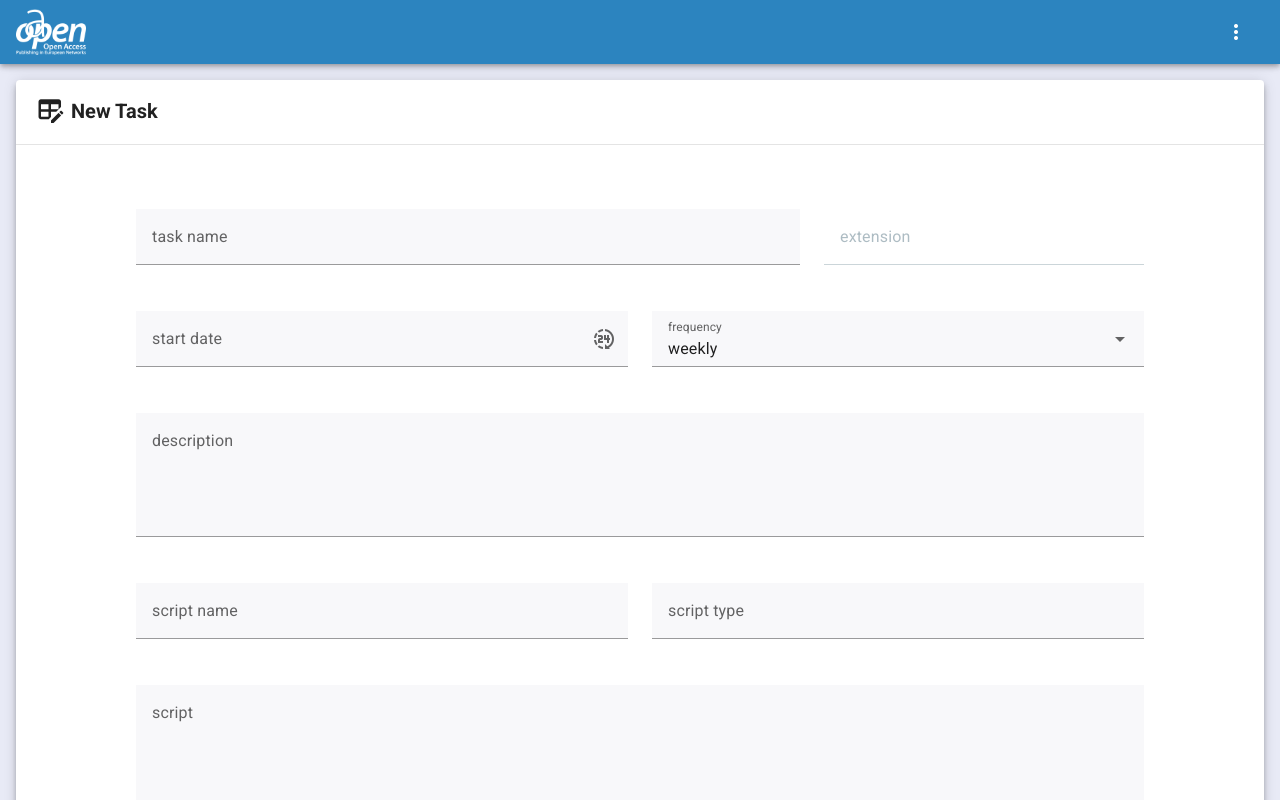
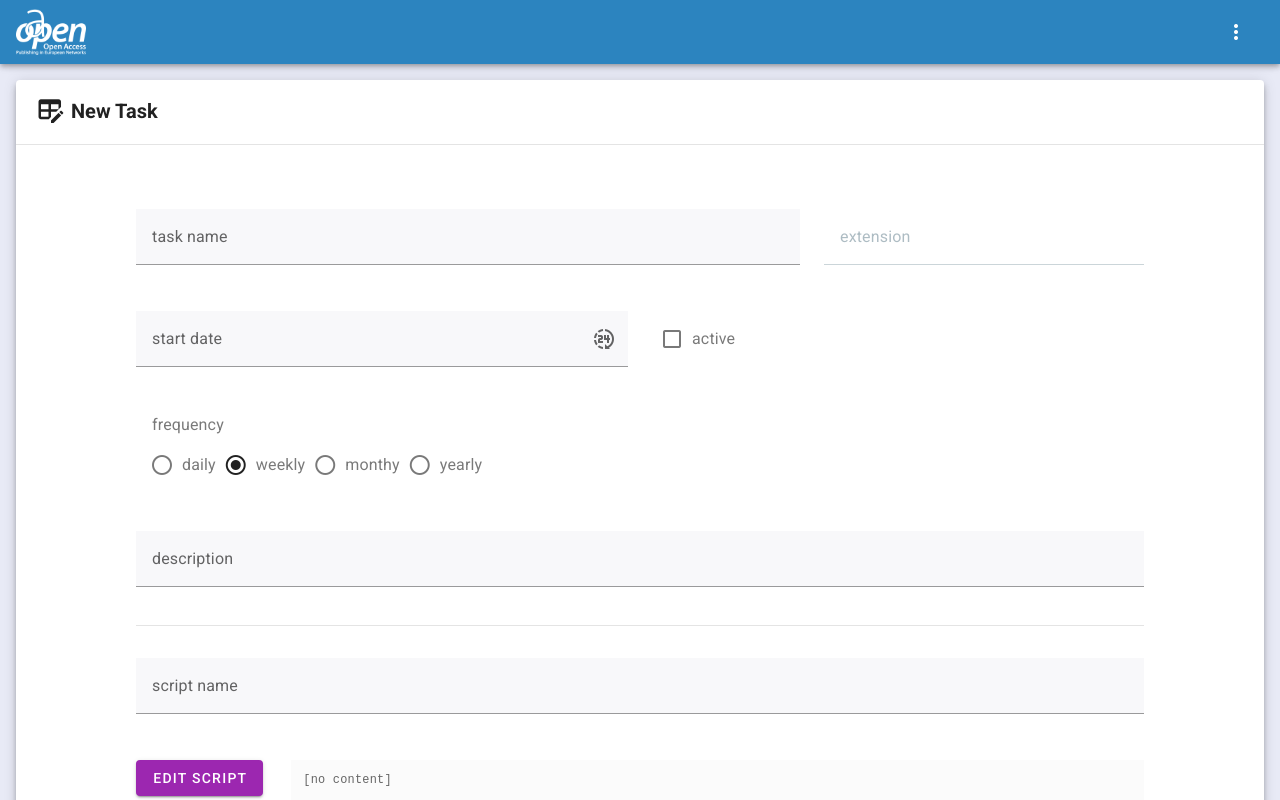
Before and after one commit to trilobiet/oapenmemomanager, a Vue app in the folder src/frontend/: page /task/new/1 in a window 1280 px wide. Shown: the top 800 px of the page. Built offline with nearby package versions, Linux system fonts and the light colour scheme.

Commit message:
Task: script editor

```diff
--- a/src/frontend/package.json
+++ b/src/frontend/package.json
@@ -14,6 +14,7 @@
     "core-js": "^3.8.3",
     "vue": "^3.2.13",
     "vue-router": "^4.2.5",
+    "vue3-ace-editor": "^2.2.4",
     "vuetify": "^3.3.23"
   },
   "devDependencies": {
--- a/src/frontend/src/views/forms/TaskForm.vue
+++ b/src/frontend/src/views/forms/TaskForm.vue
@@ -26,6 +26,8 @@
 
               <!-- update existing task -->
               <input type="hidden" v-if="!isNew" v-model="task.id"/>
+              <!-- type always main for scripts connected to a task -->
+              <input type="hidden" value="MAIN" name="task.script.type"/>
 
               <v-row v-if="dialogSaved">
                 <v-col>
@@ -59,35 +61,75 @@
                    hint="Format: yyyy-mm-dd (e.g. 2023-12-31)" />
                 </v-col>
                 <v-col cols="12" sm="6">
-                  <v-select v-model="task.frequency" label="frequency"
-                   :items="frequencies" item-title="name" item-value="value"/>
+                  <v-checkbox v-model="task.active" label="active" :color="task.active?'green':null"/>
+                </v-col>
+              </v-row>
+
+              <v-row>
+                <v-col cols="12" sm="6">
+                  <v-radio-group label="frequency" v-model="task.frequency" inline >
+                    <v-radio label="daily" value="D"/>
+                    <v-radio label="weekly" value="W"/>
+                    <v-radio label="monthy" value="M"/>
+                    <v-radio label="yearly" value="Y"/>
+                  </v-radio-group>
+                </v-col>
+              </v-row>
+
+              <v-row>
+                <v-col>
+                  <v-textarea label="description" v-model="task.description" rows="1" auto-grow/>
+                </v-col>
+              </v-row>
+
+              <v-divider class="mt-4 mb-8"/>
+
+              <v-row>
+                <v-col>
+                  <v-text-field label="script name" v-model="task.script.name"/>
                 </v-col>
               </v-row>
 
               <v-row>
                 <v-col cols="12">
-                  <v-textarea label="description" v-model="task.description" rows="4"/>
+
+                  <v-dialog fullscreen>
+
+                    <template v-slot:activator="{ props }">
+                      <v-btn id="oapen-btn-script" v-bind="props" text="Edit script" class="bg-primary"> </v-btn>
+                      <div v-if="task.script.body" id="oapen-script-preview">{{task.script.body}}</div>
+                      <div v-else id="oapen-script-preview">[no content]</div>
+                    </template>
+
+                    <template v-slot:default="{ isActive }">
+                      <v-card :title="'Python Editor: ' + task.script.name">
+                        <v-card-text>
+
+                          <v-ace-editor
+                            v-model:value="task.script.body"
+                            lang="python"
+                            theme="one_dark"
+                            style="height: 100%; font-size: 100%; " />
+
+                        </v-card-text>
+                        <v-card-actions>
+                          <v-spacer></v-spacer>
+                          <v-btn text="Close Editor" @click=" isActive.value = false"
+                          ></v-btn>
+                        </v-card-actions>
+                      </v-card>
+                    </template>
+
+                  </v-dialog>
+
                 </v-col>
               </v-row>
 
-              <v-row>
-                <v-col cols="12" sm="6">
-                  <v-text-field label="script name" v-model="task.script.name"/>
-                </v-col>
-                <v-col cols="12" sm="6">
-                  <v-text-field label="script type" v-model="task.script.type"/>
-                </v-col>
-              </v-row>
+              <v-divider class="mt-4 mb-8"/>
 
               <v-row>
                 <v-col cols="12">
-                  <v-textarea label="script" v-model="task.script.body" rows="4"/>
-                </v-col>
-              </v-row>
-
-              <v-row>
-                <v-col cols="12">
-                  <v-textarea label="notes" v-model="task.notes" rows="4"/>
+                  <v-textarea label="notes" v-model="task.notes" rows="1" auto-grow/>
                 </v-col>
               </v-row>
 
@@ -110,8 +152,8 @@
                   </v-col>
 
                   <v-col class="text-right">
-                      <v-btn @click="$router.go(-1)" text="Cancel" />
-                      <v-btn @click="save" text="Save" :disabled="!isValidForm"/>
+                    <v-btn @click="$router.go(-1)" text="Cancel" />
+                    <v-btn @click="save" text="Save" :disabled="!isValidForm"/>
                   </v-col>
 
                 </v-row>
@@ -133,18 +175,31 @@
 
     import axios from 'axios';
 
+    // https://www.npmjs.com/package/vue3-ace-editor
+    // https://ace.c9.io/
+    import { VAceEditor } from 'vue3-ace-editor';
+    import 'ace-builds/src-noconflict/mode-python';
+    // https://ace.c9.io/build/kitchen-sink.html
+    // import 'ace-builds/src-noconflict/theme-github_dark';
+    // import 'ace-builds/src-noconflict/theme-monokai';
+    import 'ace-builds/src-noconflict/theme-one_dark';
+
     export default {
+
+      components: {
+        VAceEditor
+      },
 
       data() {
         return {
           isNew: false,
           task: {
-            frequency: { name: 'weekly', value: 'W'},
-            script: { }
+            script: {}
           },
           isValidForm: false,
           id: null,
           clientid: null,
+          isEditorOpen: false,
           dialogSaved: false,
           dialogError: false,
           dialogErrorDetail: "",
@@ -170,6 +225,7 @@
         else {
           this.isNew = true;
           this.clientid = this.$route.params.clientid;
+          this.task.frequency='W'
         }
 
       },
@@ -219,6 +275,8 @@
               this.task = resp.data;
               this.title = this.task.fileName;
               console.log("CLIENT: " + this.task.fileName)
+              console.log("SCRIPT: " + this.task.script)
+              if (this.task.script==null) this.task.script = {}
             })
             .catch(error => console.log(error))
             .finally(() => this.loading = false )
@@ -259,4 +317,26 @@
 
     }
 
-    </script>
+  </script>
+
+  <style scoped>
+
+    #oapen-btn-script {
+      float:left;
+      margin-right: 2em;
+    }
+
+    #oapen-script-preview {
+
+      white-space: nowrap;
+      overflow:hidden;
+      text-overflow: ellipsis;
+      font-family: monospace;
+      font-size: 85%;
+      background: #fbfbfb;
+      padding: 1em;
+      color: #666666;
+    }
+
+
+  </style>
```
Also changed, not shown: 1 other file (tests, documents, lock files or other folders).
